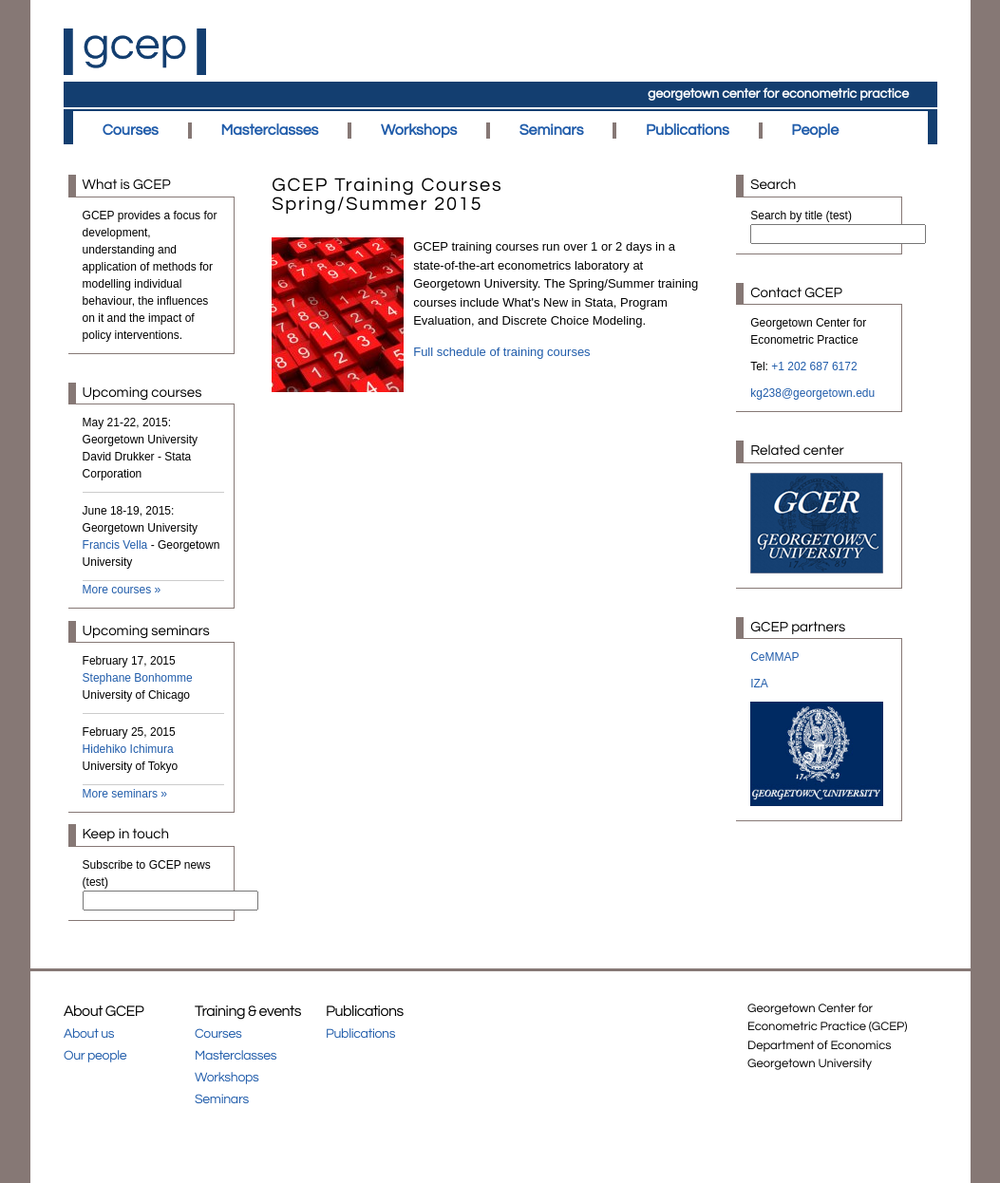
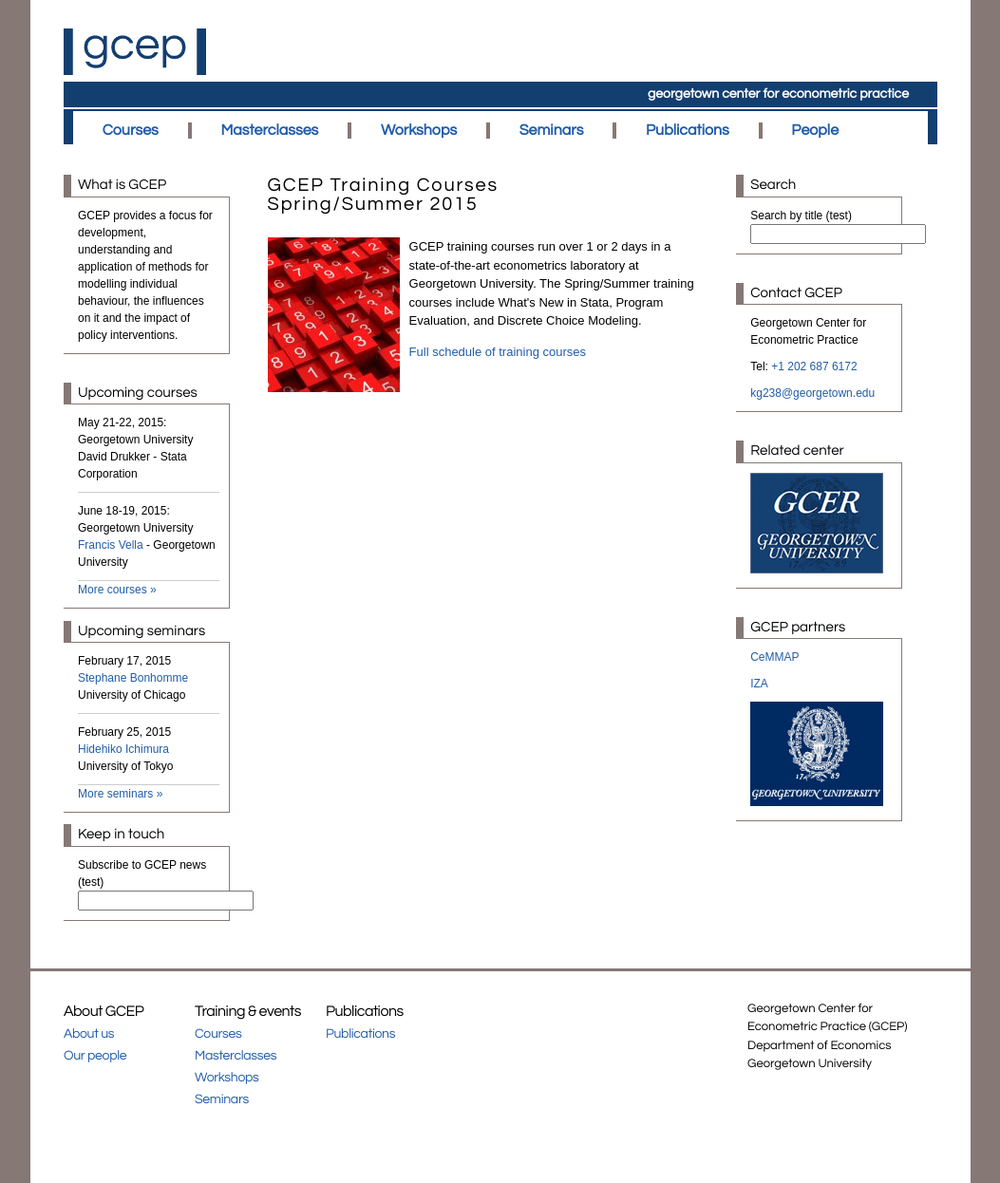
Before and after one commit to georgetown-econ/gcep, a Jekyll site: the page built from index.html, in a window 1280 px wide. Shown: the whole page at 95% size, without its empty margins (113-1166 px from the left). Built offline with Jekyll 4.4.1, drawn with Linux system fonts in a browser that asks for light colours; the list of posts is cut into pages by our own code.

Commit message:
Line up header and left panel.

```diff
--- a/assets/css/gcep.css
+++ b/assets/css/gcep.css
@@ -428,7 +428,8 @@
 .left-panel {
   float: left;
   width: 175px;
-  margin: 0% 4% 0% 4%;
+  margin: 0% 4% 0% 0%;
+  padding-left: 35px;
   font-size: 12px;
 }
 
```
